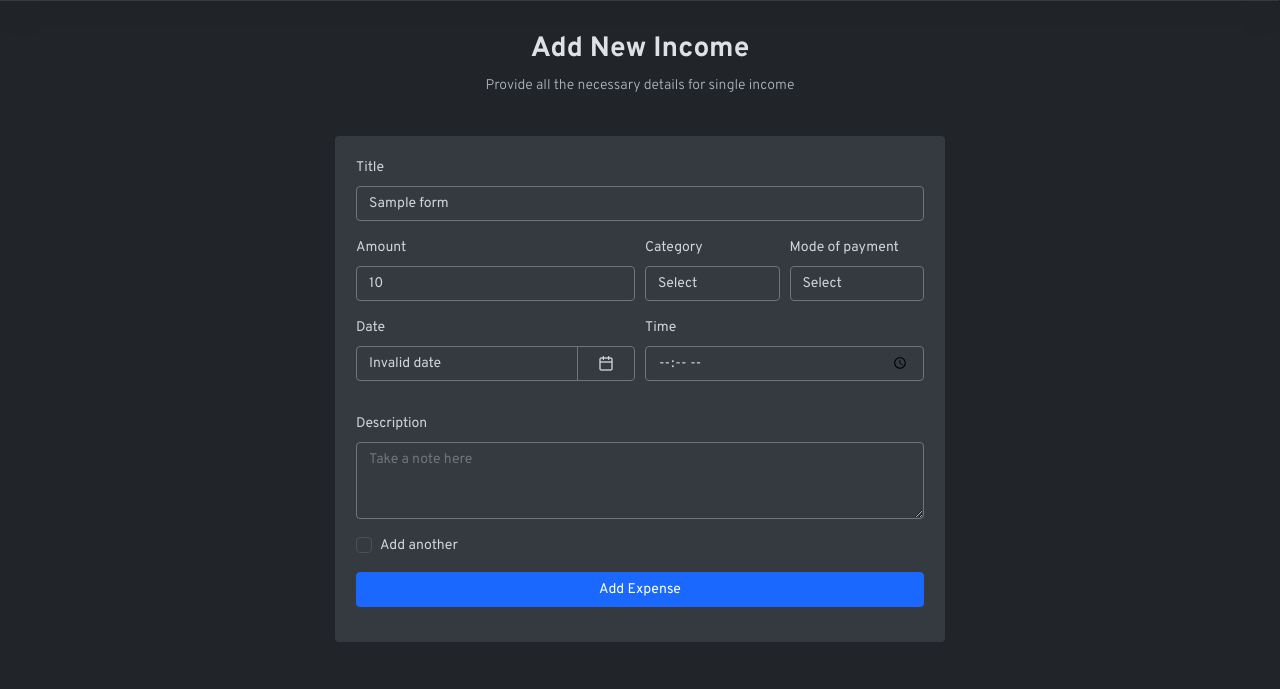
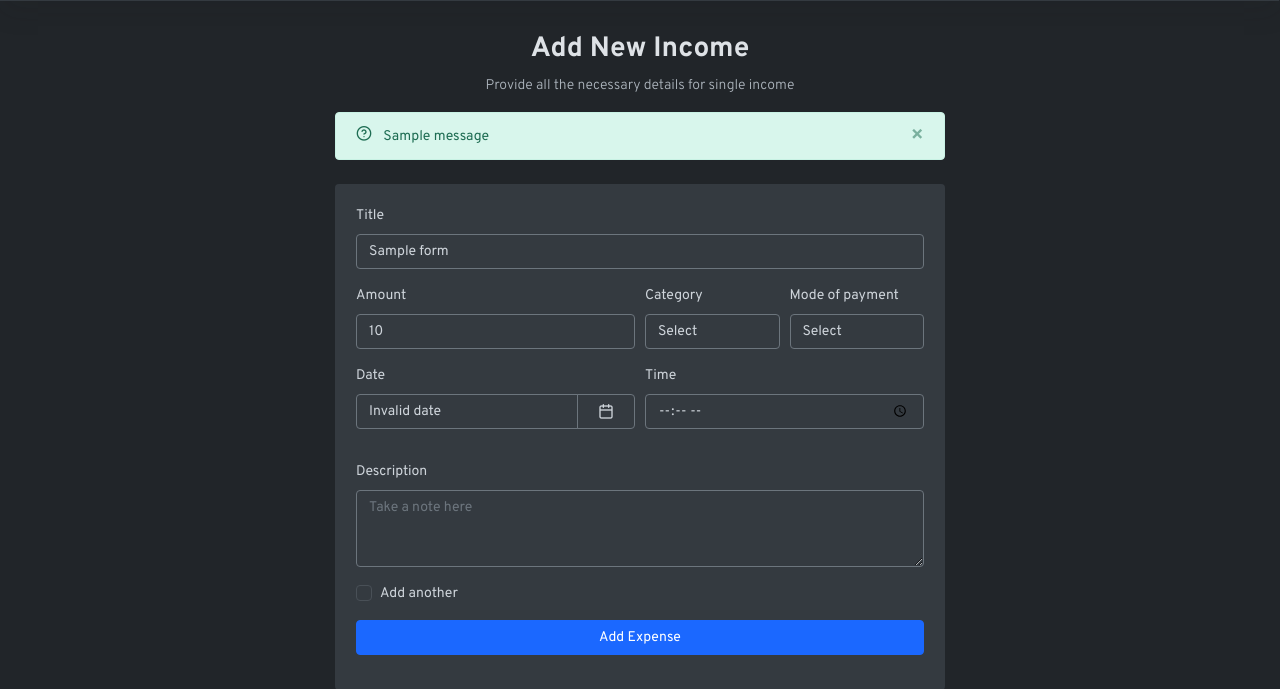
Before and after one commit to amoghkini/expense-tracker, a Python web app: template src/income_expense_tracker/templates/income_add.html in a window 1280 px wide. Shown: the part 926-1615 px from the top of the page. Run offline with Jinja, Linux system fonts and the light colour scheme; the template is opened without the code that fills it: most values are stand-ins (such as "Sample title", 1, 10 or a date in 2020); one stand-in notice (Sample message) is shown; some libraries are stand-ins or nearby versions; some web fonts are replaced.

Commit message:
EXPT-10 flash message implementation

```diff
--- a/src/income_expense_tracker/templates/expense_add.html
+++ b/src/income_expense_tracker/templates/expense_add.html
@@ -17,6 +17,7 @@
             </center>
             <div class="row">
                 <div class="col-md-6 mx-auto">
+                    {% include 'flashes.html' %}
                     <div class="card my-4">
                         <div class="card-body">
                             <form class="needs-validation" action="{{url_for('income_expense_tracker.add_expense_api')}}" method="POST" novalidate>
--- a/src/income_expense_tracker/templates/income_add.html
+++ b/src/income_expense_tracker/templates/income_add.html
@@ -17,6 +17,7 @@
             </center>
             <div class="row">
                 <div class="col-md-6 mx-auto">
+                    {% include 'flashes.html' %}
                     <div class="card my-4">
                         <div class="card-body">
                             <form class="needs-validation"
--- a/src/income_expense_tracker/templates/transactions.html
+++ b/src/income_expense_tracker/templates/transactions.html
@@ -15,6 +15,7 @@
                 <h2 class="mb-2 page-title">Transactions</h2>
                 <p class="card-text">All your transactions will be displayed below. </p>
             </center>
+            {% include 'flashes.html' %}
             <div class="row my-4">
                 <!-- Small table -->
                 <div class="col-md-12">
--- /dev/null
+++ b/src/templates/flashes.html
@@ -0,0 +1,31 @@
+<div class="flashes">
+    {% with messages = get_flashed_messages(with_categories=true) %}
+        {% if messages %}
+            {% for category, message in messages %}
+                <div class="alert alert-{{ category }} alert-dismissible fade show" role="alert">
+                    {% if category == 'primary' %}
+                        <span class="fe fe-alert-circle fe-16 mr-2"></span>
+                    {% elif category == 'secondary' %}
+                        <span class="fe fe-alert-octagon fe-16 mr-2"></span>
+                    {% elif category == 'success' %}
+                        <span class="fe fe-help-circle fe-16 mr-2"></span>
+                    {% elif category == 'danger' %}
+                        <span class="fe fe-minus-circle fe-16 mr-2"></span>
+                    {% elif category == 'warning' %}
+                        <span class="fe fe-alert-triangle fe-16 mr-2"></span>
+                    {% elif category == 'info' %}
+                        <span class="fe fe-cpu fe-16 mr-2"></span>
+                    {% elif category == 'light' %}
+                        <span class="fe fe-link fe-16 mr-2"></span>
+                    {% elif category == 'dark' %}
+                        <span class="fe fe-meh fe-16 mr-2"></span>
+                    {% endif %}
+                    {{ message }}
+                    <button type="button" class="close" data-dismiss="alert" aria-label="Close">
+                        <span aria-hidden="true">&times;</span>
+                    </button>
+                </div>
+            {% endfor %}
+        {% endif %}
+    {% endwith %}
+</div>
```
